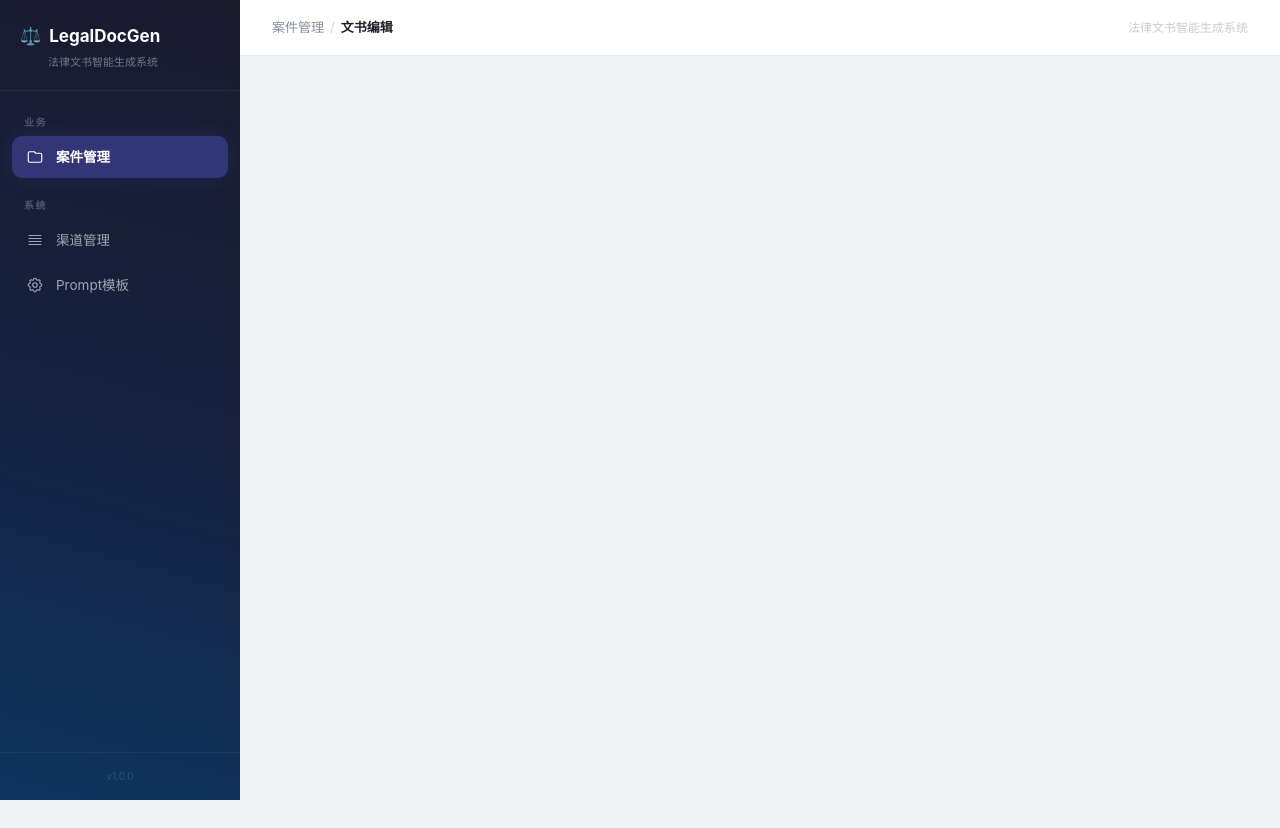
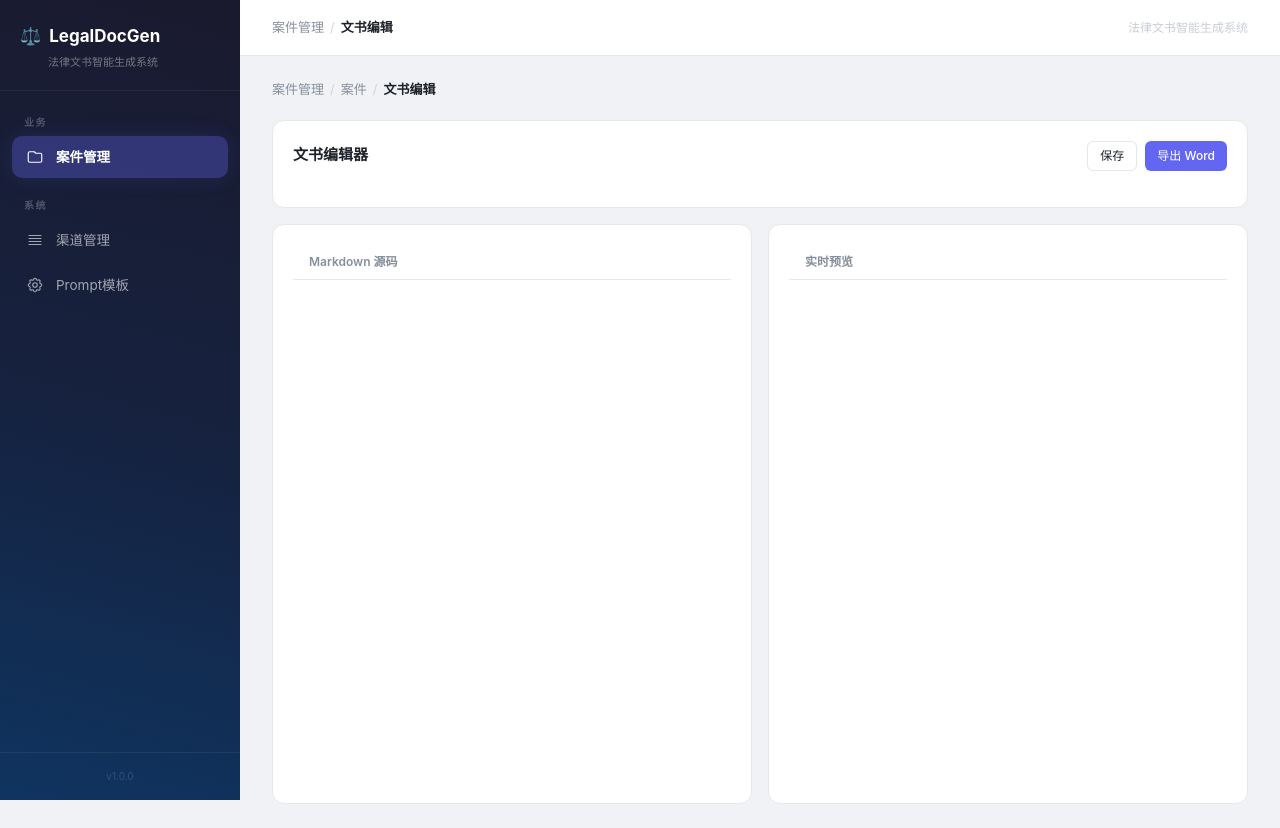
Before and after one commit to StanlySGY/LegalDocGen, a React (Vite) app in the folder frontend/: page /cases/1/editor in a window 1280 px wide. Before the commit the page ends 800 px from the top, so only its background shows below. Built offline with nearby package versions, Linux system fonts and the light colour scheme; no server answers.

Commit message:
feat: 文书编辑器页面与Word导出

```diff
--- a/frontend/src/App.tsx
+++ b/frontend/src/App.tsx
@@ -2,6 +2,7 @@ import { Routes, Route, NavLink, useLocation } from 'react-router-dom'
 import CaseList from './pages/CaseList'
 import CaseDetail from './pages/CaseDetail'
 import WorkflowPage from './pages/WorkflowPage'
+import DocumentEditor from './pages/DocumentEditor'
 import ChannelManage from './pages/ChannelManage'
 import ModelConfig from './pages/ModelConfig'
 
@@ -62,6 +63,7 @@ export default function App() {
             <Route path="/" element={<CaseList />} />
             <Route path="/cases/:id" element={<CaseDetail />} />
             <Route path="/cases/:id/workflow" element={<WorkflowPage />} />
+            <Route path="/cases/:id/editor" element={<DocumentEditor />} />
             <Route path="/channels" element={<ChannelManage />} />
             <Route path="/config" element={<ModelConfig />} />
           </Routes>
--- /dev/null
+++ b/frontend/src/pages/DocumentEditor.tsx
@@ -0,0 +1,113 @@
+import { useState, useEffect } from 'react'
+import { useNavigate, useParams } from 'react-router-dom'
+import ReactMarkdown from 'react-markdown'
+import { api } from '../services/api'
+
+export default function DocumentEditor() {
+  const { id: caseId } = useParams<{ id: string }>()
+  const navigate = useNavigate()
+  const [caseName, setCaseName] = useState('')
+  const [content, setContent] = useState('')
+  const [original, setOriginal] = useState('')
+  const [saving, setSaving] = useState(false)
+  const [toast, setToast] = useState<{ msg: string; type: 'ok' | 'err' } | null>(null)
+
+  useEffect(() => {
+    if (!caseId) return
+    api.cases.get(caseId).then(c => setCaseName(c.name))
+    api.workflow.getNode(caseId, 'draft_generation').then((n: any) => {
+      const text = n.output || ''
+      setContent(text)
+      setOriginal(text)
+    })
+  }, [caseId])
+
+  const showToast = (msg: string, type: 'ok' | 'err' = 'ok') => {
+    setToast({ msg, type })
+    setTimeout(() => setToast(null), 2500)
+  }
+
+  const handleSave = async () => {
+    if (!caseId) return
+    setSaving(true)
+    try {
+      await api.workflow.saveOutput(caseId, 'draft_generation', content)
+      setOriginal(content)
+      showToast('已保存')
+    } catch (e: any) {
+      showToast(e.message || '保存失败', 'err')
+    }
+    setSaving(false)
+  }
+
+  const handleExport = async () => {
+    if (!caseId) return
+    try {
+      const res = await fetch(`/api/workflow/export/${caseId}`, {
+        method: 'POST',
+        headers: { 'Content-Type': 'application/json' },
+        body: JSON.stringify({ content }),
+      })
+      if (!res.ok) throw new Error('导出失败')
+      const blob = await res.blob()
+      const url = URL.createObjectURL(blob)
+      const a = document.createElement('a')
+      a.href = url
+      a.download = `${caseName || '文书'}.docx`
+      a.click()
+      URL.revokeObjectURL(url)
+      showToast('已导出')
+    } catch (e: any) {
+      showToast(e.message || '导出失败', 'err')
+    }
+  }
+
+  const changed = content !== original
+
+  return (
+    <div>
+      <div className="breadcrumb mb-5">
+        <a onClick={() => navigate('/cases')}>案件管理</a><span style={{ color: '#d1d5db' }}>/</span>
+        <a onClick={() => navigate(`/cases/${caseId}`)}>{caseName || '案件'}</a><span style={{ color: '#d1d5db' }}>/</span>
+        <span className="current">文书编辑</span>
+      </div>
+
+      <div className="card" style={{ marginBottom: 16 }}>
+        <div className="card-hd">
+          <span className="card-title">文书编辑器</span>
+          <div className="flex gap-2">
+            {changed && <span style={{ fontSize: 11, color: '#f59e0b', alignSelf: 'center' }}>未保存</span>}
+            <button className="btn btn-o btn-sm" onClick={handleSave} disabled={saving || !changed}>
+              {saving ? '保存中...' : '保存'}
+            </button>
+            <button className="btn btn-p btn-sm" onClick={handleExport}>导出 Word</button>
+          </div>
+        </div>
+      </div>
+
+      <div style={{ display: 'grid', gridTemplateColumns: '1fr 1fr', gap: 16, height: 'calc(100vh - 220px)' }}>
+        <div className="card" style={{ display: 'flex', flexDirection: 'column', overflow: 'hidden' }}>
+          <div style={{ padding: '8px 16px', borderBottom: '1px solid #e5e7eb', fontSize: 12, color: '#86909c', fontWeight: 600 }}>
+            Markdown 源码
+          </div>
+          <textarea
+            className="textarea"
+            style={{ flex: 1, border: 'none', borderRadius: 0, resize: 'none', minHeight: 0 }}
+            value={content}
+            onChange={e => setContent(e.target.value)}
+          />
+        </div>
+        <div className="card" style={{ display: 'flex', flexDirection: 'column', overflow: 'hidden' }}>
+          <div style={{ padding: '8px 16px', borderBottom: '1px solid #e5e7eb', fontSize: 12, color: '#86909c', fontWeight: 600 }}>
+            实时预览
+          </div>
+          <div style={{ flex: 1, overflow: 'auto', padding: 20 }}>
+            <div className="md"><ReactMarkdown>{content}</ReactMarkdown></div>
+          </div>
+        </div>
+      </div>
+
+      {toast && <div className={`toast toast-${toast.type}`}>{toast.msg}</div>}
+    </div>
+  )
+}
```
Also changed, not shown: 1 other file (tests, documents, lock files or other folders).
